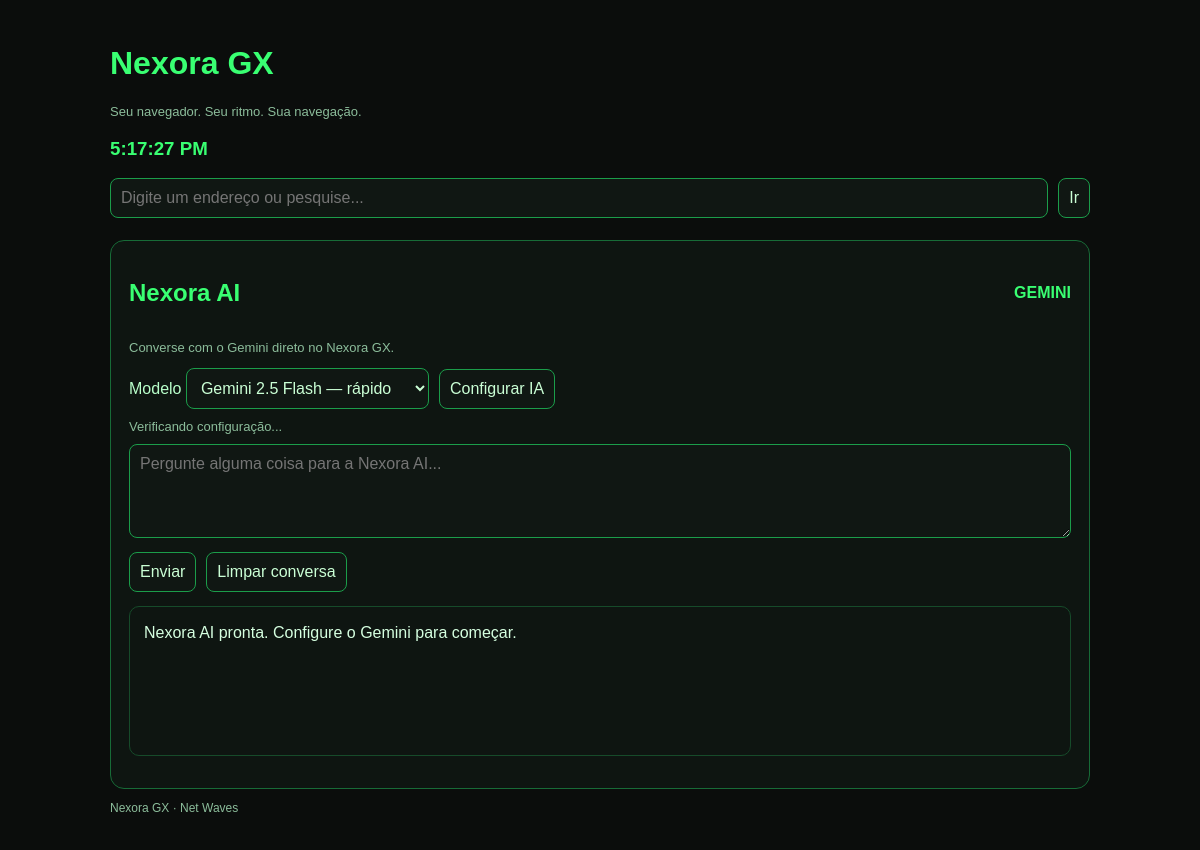
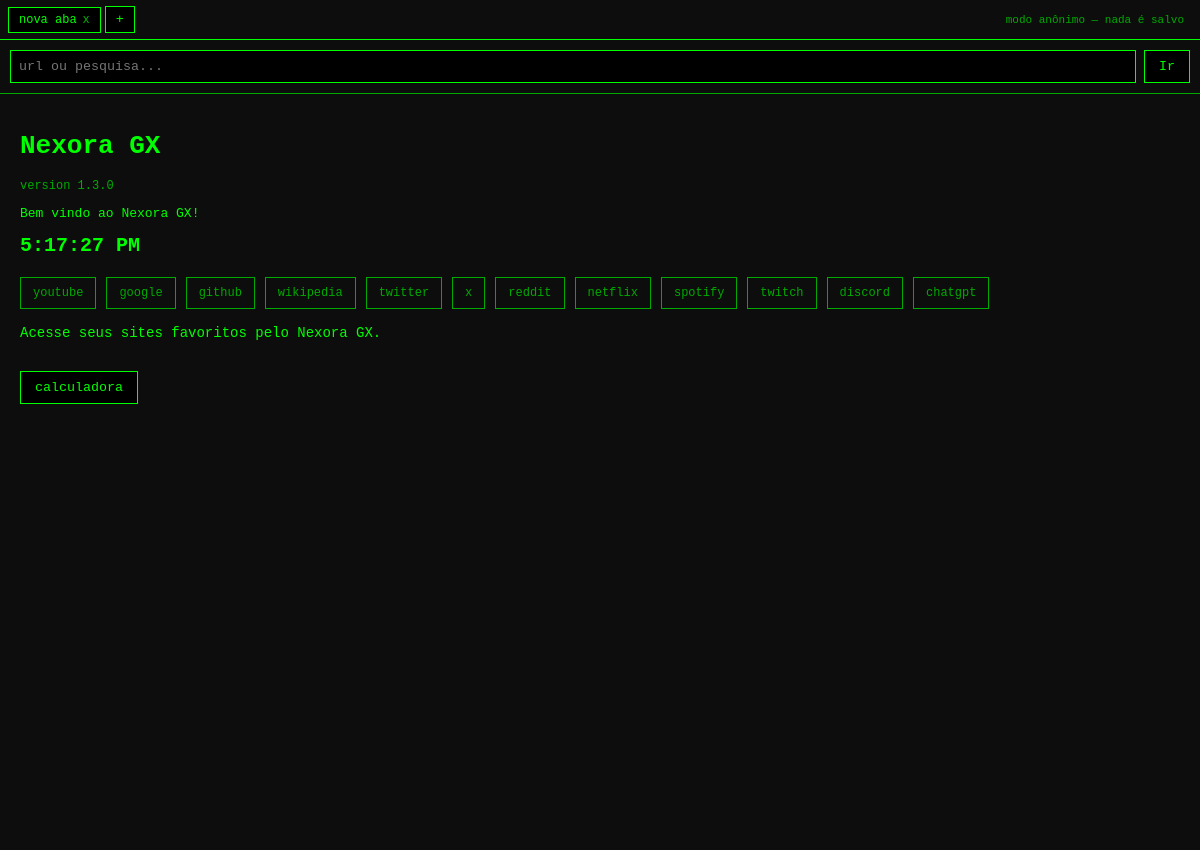
Before and after one commit to kairos804/Nexora-GX, an Electron app: page index.html in a window 1200 px wide. After the commit the page ends 800 px from the top, so only its background shows below. Drawn offline with Linux system fonts and the light colour scheme; no server answers.

Commit message:
Remove Nexora AI interface and restore browser-only GX

```diff
--- a/index.html
+++ b/index.html
@@ -2,111 +2,99 @@
 <html lang="pt-BR">
 <head>
 <meta charset="UTF-8">
-<meta name="viewport" content="width=device-width,initial-scale=1">
+<meta name="viewport" content="width=device-width, initial-scale=1.0">
 <title>Nexora GX</title>
 <style>
-:root{color-scheme:dark}*{box-sizing:border-box}body{background:#0b0d0c;color:#b8ffca;font-family:Arial,sans-serif;margin:0;padding:24px}h1,h2,h3{color:#39ff72}button,input,select,textarea{background:#101713;color:#caffd5;border:1px solid #1b9d4a;border-radius:8px;padding:10px;font:inherit}button{cursor:pointer}button:hover{background:#39ff72;color:#061008}.top{max-width:980px;margin:auto}.bar,.row{display:flex;gap:10px;flex-wrap:wrap;align-items:center}.bar input{flex:1;min-width:220px}.panel{margin-top:22px;border:1px solid #176b37;border-radius:14px;padding:18px;background:#0e1511;max-width:980px}.muted,.status{color:#8cbd9b;font-size:13px}.status{margin:10px 0}.chat{min-height:150px;max-height:420px;overflow:auto;white-space:pre-wrap;border:1px solid #164b2a;border-radius:10px;margin:14px 0;padding:14px;color:#d5ffe0;line-height:1.5}.prompt{width:100%;resize:vertical}.hidden{display:none!important}.danger{border-color:#a34b4b;color:#ffbaba}.brand{color:#39ff72;font-weight:bold}.small{font-size:12px}
+*{box-sizing:border-box}body{margin:0;padding:0;background:#0d0d0d;color:#0f0;font-family:monospace}
+.tabbar{display:flex;align-items:center;gap:4px;padding:6px 8px;border-bottom:1px solid #0f0;overflow-x:auto}
+.tab{display:flex;align-items:center;gap:6px;padding:5px 10px;border:1px solid #0a0;background:#000;color:#0a0;font-size:12px;cursor:pointer;white-space:nowrap}
+.tab.active{border-color:#0f0;color:#0f0}.tab .x{opacity:.7}.tab .x:hover{opacity:1;color:#f00}
+.newtab{border:1px solid #0f0;background:#000;color:#0f0;padding:5px 10px;cursor:pointer;font-family:monospace}.newtab:hover{background:#0f0;color:#000}
+.anon{margin-left:auto;font-size:11px;color:#0a0;padding:4px 8px;white-space:nowrap}
+.addrbar{display:flex;gap:8px;padding:10px;border-bottom:1px solid #0a0}
+#url{flex:1;background:#000;color:#0f0;border:1px solid #0f0;font-family:monospace;padding:8px;outline:none}
+button{background:#000;color:#0f0;border:1px solid #0f0;font-family:monospace;padding:8px 14px;cursor:pointer}button:hover{background:#0f0;color:#000}
+.content{padding:20px;min-height:60vh}#clock{font-size:20px;margin:10px 0 20px}
+.shortcuts{display:flex;flex-wrap:wrap;gap:10px;margin:16px 0}.shortcut{border:1px solid #0a0;padding:8px 12px;font-size:12px;cursor:pointer;color:#0a0}.shortcut:hover{border-color:#0f0;color:#0f0}
+.hacker-btn{display:inline-block;padding:10px 16px;color:#0f0;text-decoration:none;border:1px solid #0f0;font-family:monospace}.hacker-btn:hover{background:#0f0;color:#000}
+.result{border-bottom:1px dashed #0a0;padding:10px 0}.result a.title{color:#0f0;font-size:14px;text-decoration:none}.result a.title:hover{text-decoration:underline}
+.result .desc{color:#0a0;font-size:12px;margin:4px 0}.result .actions{display:flex;gap:8px;margin-top:4px}.result .actions button,.result .actions a{font-size:11px;padding:4px 8px}
+.siteview{display:flex;flex-direction:column;gap:8px}iframe{width:100%;height:65vh;border:1px solid #0a0;background:#fff}.fallback{font-size:12px;color:#0a0}.fallback a{color:#0f0}
+.calc-toggle{margin-top:30px;font-size:12px}.calc{margin-top:10px;width:180px;padding:10px;border:1px solid #0f0;display:none}.calc.open{display:block}
+#display{width:100%;height:30px;margin-bottom:8px;background:#000;border:1px solid #0f0;color:#0f0;text-align:right;font-family:monospace}
+.buttons{display:grid;grid-template-columns:repeat(4,1fr);gap:4px}.equal{grid-column:span 2}.ac{grid-column:span 2;border-color:#f00;color:#f00}.ac:hover{background:#f00;color:#000}.back{grid-column:span 2}
+.mobile .addrbar{flex-direction:column}.mobile #url{width:100%}.mobile iframe{height:50vh}.mobile .calc{width:100%}
 </style>
 </head>
 <body>
-<main class="top">
-  <h1>Nexora GX</h1>
-  <p class="muted">Seu navegador. Seu ritmo. Sua navegação.</p>
-  <h3 id="clock"></h3>
-  <div class="bar">
-    <input id="url" placeholder="Digite um endereço ou pesquise..." onkeydown="if(event.key==='Enter') ir()">
-    <button onclick="ir()">Ir</button>
-  </div>
-
-  <section class="panel">
-    <div class="row" style="justify-content:space-between">
-      <h2>Nexora AI</h2><span class="brand">GEMINI</span>
-    </div>
-    <p class="muted">Converse com o Gemini direto no Nexora GX.</p>
-    <div class="row">
-      <label>Modelo
-        <select id="model">
-          <option value="gemini-2.5-flash">Gemini 2.5 Flash — rápido</option>
-          <option value="gemini-2.5-pro">Gemini 2.5 Pro — avançado</option>
-        </select>
-      </label>
-      <button onclick="toggleSettings()">Configurar IA</button>
-    </div>
-    <div id="status" class="status">Verificando configuração...</div>
-
-    <div id="settings" class="panel hidden" style="margin:12px 0;padding:14px">
-      <h3>Conectar o Gemini</h3>
-      <p class="muted">Cole sua chave da API do Gemini uma única vez. Ela será criptografada e guardada neste computador — nunca será enviada ao repositório do Nexora.</p>
-      <input id="apiKey" type="password" autocomplete="off" placeholder="Cole sua chave da API do Gemini" style="width:100%">
-      <div class="row" style="margin-top:10px">
-        <button onclick="saveKey()">Salvar chave com segurança</button>
-        <button class="danger" onclick="removeKey()">Remover chave salva</button>
-      </div>
-      <p class="muted small">A chave é pessoal e pode ter limites ou custos conforme as regras da sua conta Google. Não compartilhe sua chave.</p>
-    </div>
-
-    <textarea id="prompt" class="prompt" rows="4" placeholder="Pergunte alguma coisa para a Nexora AI..." onkeydown="if(event.key==='Enter'&&!event.shiftKey){event.preventDefault();askAI()}"></textarea>
-    <div class="row" style="margin-top:10px">
-      <button id="send" onclick="askAI()">Enviar</button>
-      <button onclick="clearChat()">Limpar conversa</button>
-    </div>
-    <div id="chat" class="chat">Nexora AI pronta. Configure o Gemini para começar.</div>
-  </section>
-  <p class="muted small">Nexora GX · Net Waves</p>
-</main>
+<div class="tabbar" id="tabbar"></div>
+<div class="addrbar">
+<input id="url" placeholder="url ou pesquisa..." onkeydown="if(event.key==='Enter') ir()">
+<button onclick="ir()">Ir</button>
+</div>
+<div class="content" id="content"></div>
 <script>
-const $ = id => document.getElementById(id);
-setInterval(() => $('clock').textContent = new Date().toLocaleTimeString(), 1000);
-$('clock').textContent = new Date().toLocaleTimeString();
-
-function ir() {
-  let value = $('url').value.trim();
-  if (!value) return;
-  const looksLikeUrl = value.includes('.') && !value.includes(' ');
-  if (looksLikeUrl) {
-    if (!/^https?:\/\//i.test(value)) value = 'https://' + value;
-    try { const parsed = new URL(value); if (/^https?:$/.test(parsed.protocol)) location.href = parsed.href; }
-    catch { location.href = 'https://www.google.com/search?q=' + encodeURIComponent(value); }
-  } else location.href = 'https://www.google.com/search?q=' + encodeURIComponent(value);
+let tabs=[],activeId=null,tabCounter=0;
+const SHORTCUTS={
+youtube:{url:'https://www.youtube.com',desc:'Vídeos e streaming'},
+google:{url:'https://www.google.com',desc:'Buscador'},
+github:{url:'https://github.com',desc:'Código e repositórios'},
+wikipedia:{url:'https://www.wikipedia.org',desc:'Enciclopédia livre'},
+twitter:{url:'https://twitter.com',desc:'Rede social'},
+x:{url:'https://x.com',desc:'Rede social'},
+reddit:{url:'https://reddit.com',desc:'Fóruns e comunidades'},
+netflix:{url:'https://netflix.com',desc:'Streaming de filmes e séries'},
+spotify:{url:'https://open.spotify.com',desc:'Streaming de música'},
+twitch:{url:'https://twitch.tv',desc:'Streaming ao vivo, games'},
+discord:{url:'https://discord.com',desc:'Chat e comunidades'},
+chatgpt:{url:'https://chat.openai.com',desc:'Assistente de IA'}
+};
+function novaAba(){tabCounter++;const tab={id:tabCounter,title:'nova aba',view:'home',urlValue:'',results:[],siteUrl:''};tabs.push(tab);activeId=tab.id;render()}
+function fecharAba(id,ev){ev.stopPropagation();tabs=tabs.filter(t=>t.id!==id);if(!tabs.length){novaAba();return}if(activeId===id)activeId=tabs[0].id;render()}
+function trocarAba(id){activeId=id;render()}
+function getTab(){return tabs.find(t=>t.id===activeId)}
+function ir(){
+const t=getTab(),v=document.getElementById('url').value.trim();if(!v)return;t.urlValue=v;
+const ehURL=v.includes('.')&&!v.includes(' ');
+if(ehURL){const url=/^https?:\/\//i.test(v)?v:'https://'+v;t.view='site';t.siteUrl=url;t.title=v.replace(/^https?:\/\//,'').slice(0,18)}
+else{t.view='results';t.title=v.slice(0,18);t.results=buscarLocal(v);if(!t.results.length)buscarWikipedia(v,t)}
+render()
 }
-
-async function refreshStatus() {
-  try {
-    const state = await window.nexoraAI.status();
-    if (state.configured) $('status').textContent = 'Gemini configurado neste computador. Pode conversar!';
-    else $('status').textContent = state.error || (state.secureStorage ? 'Gemini ainda não configurado. Abra “Configurar IA” para conectar.' : 'Armazenamento seguro indisponível neste computador.');
-  } catch (error) { $('status').textContent = 'Não foi possível verificar a configuração: ' + error.message; }
+function buscarLocal(q){const query=q.toLowerCase();return Object.keys(SHORTCUTS).filter(k=>k.includes(query)||query.includes(k)).map(k=>({title:k,url:SHORTCUTS[k].url,desc:SHORTCUTS[k].desc}))}
+async function buscarWikipedia(q,t){try{const res=await fetch('https://pt.wikipedia.org/w/api.php?action=opensearch&format=json&origin=*&search='+encodeURIComponent(q));const data=await res.json(),titles=data[1]||[],descs=data[2]||[],links=data[3]||[];t.results=titles.map((title,i)=>({title,url:links[i],desc:descs[i]||''}));if(!t.results.length)t.results=[{title:'Sem resultados',url:'',desc:'Tente digitar direto uma url, ou outro termo.'}]}catch(e){t.results=[{title:'Não foi possível buscar',url:'',desc:'Sem conexão com a API de busca no momento.'}]}if(activeId===t.id)render()}
+function abrirEmNovaAba(url){window.open(url,'_blank')}
+function abrirComoSite(url,titulo){const t=getTab();t.view='site';t.siteUrl=url;t.title=(titulo||url).slice(0,18);t.urlValue=url;render()}
+function render(){renderTabbar();renderContent();document.getElementById('url').value=getTab().urlValue||''}
+function renderTabbar(){
+const bar=document.getElementById('tabbar');bar.innerHTML='';
+tabs.forEach(t=>{const el=document.createElement('div');el.className='tab'+(t.id===activeId?' active':'');el.onclick=()=>trocarAba(t.id);el.innerHTML='<span></span><span class="x">x</span>';el.firstChild.textContent=t.title;el.lastChild.onclick=ev=>fecharAba(t.id,ev);bar.appendChild(el)});
+const plus=document.createElement('button');plus.className='newtab';plus.textContent='+';plus.onclick=novaAba;bar.appendChild(plus);
+const anon=document.createElement('span');anon.className='anon';anon.textContent='modo anônimo — nada é salvo';bar.appendChild(anon)
 }
-function toggleSettings() { $('settings').classList.toggle('hidden'); }
-async function saveKey() {
-  const key = $('apiKey').value.trim();
-  if (!key) { $('status').textContent = 'Cole sua chave antes de salvar.'; return; }
-  try {
-    await window.nexoraAI.saveKey(key);
-    $('apiKey').value = '';
-    $('settings').classList.add('hidden');
-    $('status').textContent = 'Chave salva e protegida neste computador. Nexora AI conectada!';
-  } catch (error) { $('status').textContent = 'Não foi possível salvar: ' + error.message; }
+function renderContent(){
+const t=getTab(),c=document.getElementById('content');
+if(t.view==='home'){
+c.innerHTML=`<h1>Nexora GX</h1><div style="color:#0a0;font-size:12px;">version 1.3.0</div><p>Bem vindo ao Nexora GX!</p><h4 id="clock"></h4><div class="shortcuts">${Object.keys(SHORTCUTS).map(k=>'<div class="shortcut" data-shortcut="'+k+'">'+k+'</div>').join('')}</div><p style="font-size:14px;">Acesse seus sites favoritos pelo Nexora GX.</p><div class="calc-toggle"><button onclick="toggleCalc()">calculadora</button></div><div class="calc" id="calcBox"><input id="display" disabled><div class="buttons"><button onclick="add('7')">7</button><button onclick="add('8')">8</button><button onclick="add('9')">9</button><button onclick="add('/')">/</button><button onclick="add('4')">4</button><button onclick="add('5')">5</button><button onclick="add('6')">6</button><button onclick="add('*')">*</button><button onclick="add('1')">1</button><button onclick="add('2')">2</button><button onclick="add('3')">3</button><button onclick="add('-')">-</button><button onclick="add('0')">0</button><button onclick="add('.')">.</button><button onclick="calc()" class="equal">=</button><button onclick="add('+')">+</button><button onclick="backspace()" class="back">⌫</button><button onclick="clearAll()" class="ac">AC</button></div></div>`;
+c.querySelectorAll('[data-shortcut]').forEach(el=>el.onclick=()=>abrirComoSite(SHORTCUTS[el.dataset.shortcut].url,el.dataset.shortcut));tickClock()
+}else if(t.view==='results'){
+c.innerHTML='<div style="margin-bottom:14px;color:#0a0;font-size:12px;">resultados para "'+escapeHTML(t.title)+'" — busca interna, sem Google</div>'+t.results.map(r=>'<div class="result"><a class="title" href="#" data-url="'+escapeAttr(r.url)+'" data-title="'+escapeAttr(r.title)+'">'+escapeHTML(r.title)+'</a><div class="desc">'+escapeHTML(r.desc)+'</div>'+(r.url?'<div class="actions"><button data-open="'+escapeAttr(r.url)+'" data-title="'+escapeAttr(r.title)+'">abrir aqui</button><button data-new="'+escapeAttr(r.url)+'">nova aba real</button></div>':'')+'</div>').join('')||'<div style="color:#0a0;font-size:12px;">buscando...</div>';
+c.querySelectorAll('[data-url]').forEach(el=>el.onclick=ev=>{ev.preventDefault();abrirComoSite(el.dataset.url,el.dataset.title)});c.querySelectorAll('[data-open]').forEach(el=>el.onclick=()=>abrirComoSite(el.dataset.open,el.dataset.title));c.querySelectorAll('[data-new]').forEach(el=>el.onclick=()=>abrirEmNovaAba(el.dataset.new))
+}else if(t.view==='site'){
+c.innerHTML='<div class="siteview"><div class="fallback">carregando '+escapeHTML(t.siteUrl)+' — se não aparecer aqui embaixo, o site bloqueia incorporação: <a id="external" target="_blank" rel="noopener">abrir em nova aba real</a></div><iframe id="siteframe"></iframe></div>';c.querySelector('#external').href=t.siteUrl;c.querySelector('#siteframe').src=t.siteUrl
 }
-async function removeKey() {
-  try { await window.nexoraAI.removeKey(); $('status').textContent = 'Chave removida deste computador.'; }
-  catch (error) { $('status').textContent = 'Erro ao remover: ' + error.message; }
 }
-async function askAI() {
-  const prompt = $('prompt').value.trim();
-  if (!prompt) return;
-  $('send').disabled = true;
-  $('chat').textContent = 'Nexora AI está pensando...';
-  try {
-    const result = await window.nexoraAI.ask({ model: $('model').value, prompt });
-    $('chat').textContent = result.text || 'O Gemini não retornou texto.';
-  } catch (error) {
-    $('chat').textContent = 'Erro: ' + (error.message || 'Não foi possível conectar ao Gemini.');
-    if ((error.message || '').includes('Configure sua chave')) $('settings').classList.remove('hidden');
-  } finally { $('send').disabled = false; }
-}
-function clearChat() { $('chat').textContent = 'Nexora AI pronta.'; $('prompt').value = ''; }
-refreshStatus();
+function escapeHTML(v){return String(v??'').replace(/[&<>"']/g,c=>({'&':'&amp;','<':'&lt;','>':'&gt;','"':'&quot;',"'":'&#39;'}[c]))}
+function escapeAttr(v){return escapeHTML(v)}
+function tickClock(){const el=document.getElementById('clock');if(el)el.textContent=new Date().toLocaleTimeString()}
+setInterval(tickClock,1000);
+function toggleCalc(){document.getElementById('calcBox').classList.toggle('open')}
+const ALLOWED=/^[0-9+\-*/.]*$/;
+function add(v){const d=document.getElementById('display');if(ALLOWED.test(d.value+v))d.value+=v}
+function calc(){const d=document.getElementById('display');if(!ALLOWED.test(d.value)){d.value='ERR';return}try{d.value=Function('"use strict";return ('+d.value+')')()}catch{d.value='ERR'}}
+function clearAll(){document.getElementById('display').value=''}
+function backspace(){const d=document.getElementById('display');d.value=d.value.slice(0,-1)}
+function aplicarDispositivo(){const isMobile=window.matchMedia('(max-width: 700px)').matches||(('ontouchstart'in window)&&navigator.maxTouchPoints>0);document.body.classList.toggle('mobile',isMobile);document.body.classList.toggle('desktop',!isMobile)}
+window.addEventListener('resize',aplicarDispositivo);aplicarDispositivo();novaAba();
 </script>
 </body>
 </html>
```
